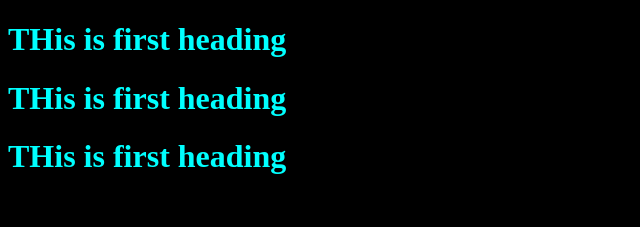
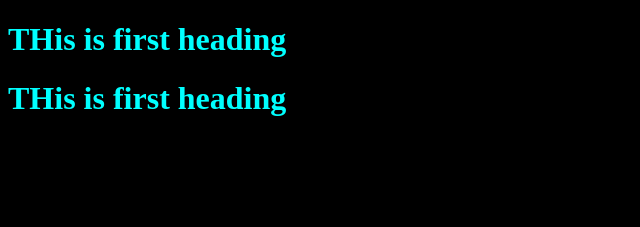
Before and after one commit to Abdul-Logiclion/EAD, a plain HTML site: page index.html in a window 1280 px wide. Shown: the whole page, without its empty margins (0-640 px from the left). Drawn offline with Linux system fonts and the light colour scheme.

Commit message:
Revert "no changes"

```diff
--- a/index.html
+++ b/index.html
@@ -8,8 +8,7 @@
 </head>
 <body>
    <h1>THis is first heading</h1>
-   <h1>THis is first heading</h1>
-   <h1>THis is first heading</h1>
+       <h1>THis is first heading</h1>
 
    <h2>new image is added in add_img branch</h2>
 </body>
```
